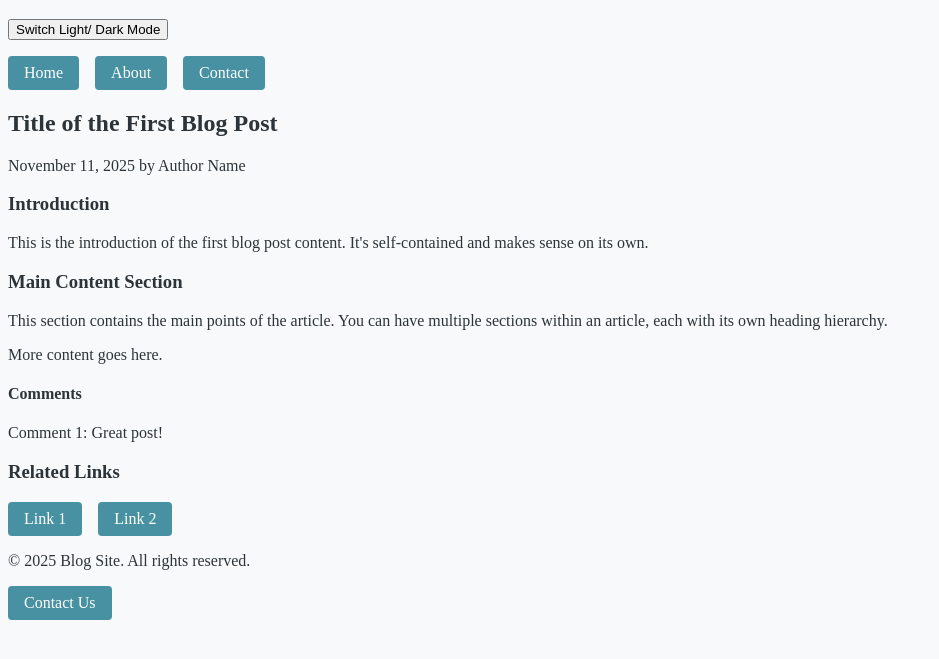
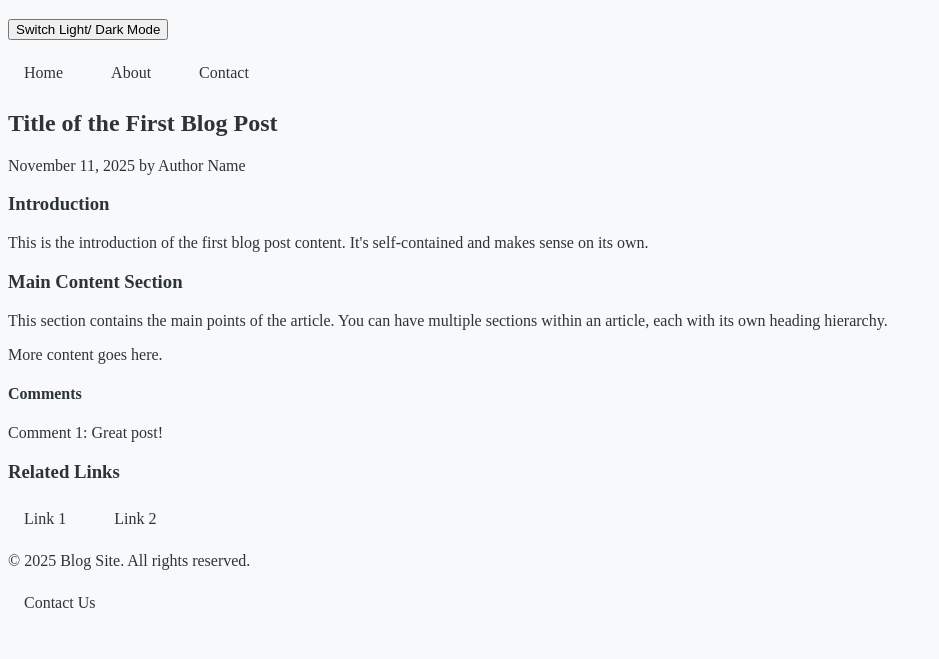
Before and after one commit to IDBCourses/kd401b-ht26-a3-carolilne-sv, a plain HTML site: page index.html in a window 1280 px wide. Shown: the part 61-720 px from the top of the page, without its empty margins (0-939 px from the left). Drawn offline with Linux system fonts and the light colour scheme.

Commit message:
fix contrast for text

```diff
--- a/dark.css
+++ b/dark.css
@@ -40,3 +40,18 @@ ul {
   display: flex;
   gap: 1rem;
 }
+
+/*added: fix contrast for text for links in nav/aside/footer*/
+nav a,
+aside a,
+footer a {
+  color: var(--text-primary);
+  background: transparent;
+}
+nav a :hover,
+aside a:hover,
+footer a:hover {
+  color: var(--accent);
+  text-decoration: underline;
+  background: transparent;
+}
--- a/light.css
+++ b/light.css
@@ -40,3 +40,18 @@ ul {
   display: flex;
   gap: 1rem;
 }
+
+/*added: fix contrast for the text links in nav/aside/footer*/
+nav a,
+aside a,
+footer a {
+  color: var(--text-primary);
+  background: transparent;
+}
+nav a:hover,
+aside a:hover,
+footer a:hover {
+  color: var(--accent);
+  text-decoration: underline;
+  background: transparent;
+}
```
